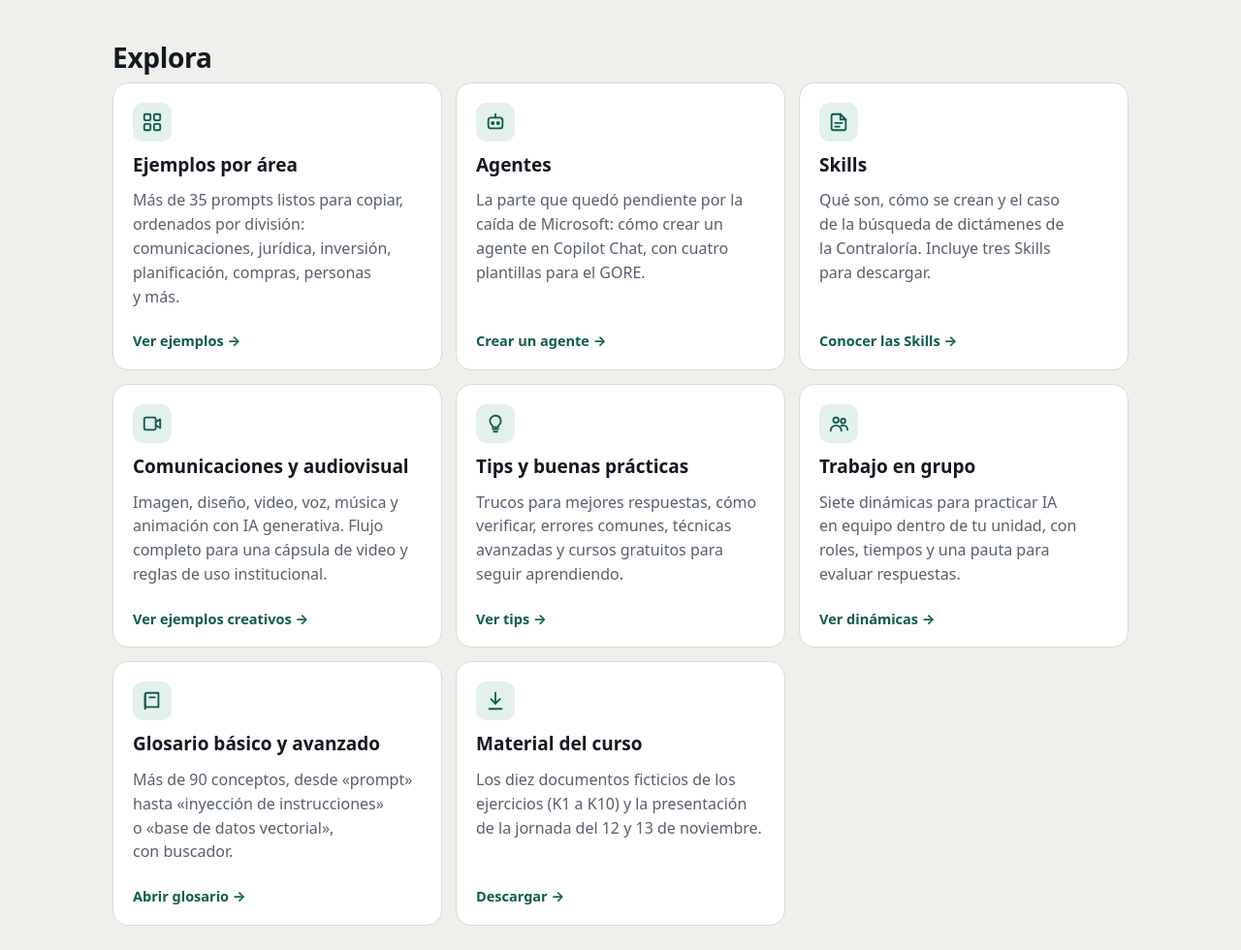
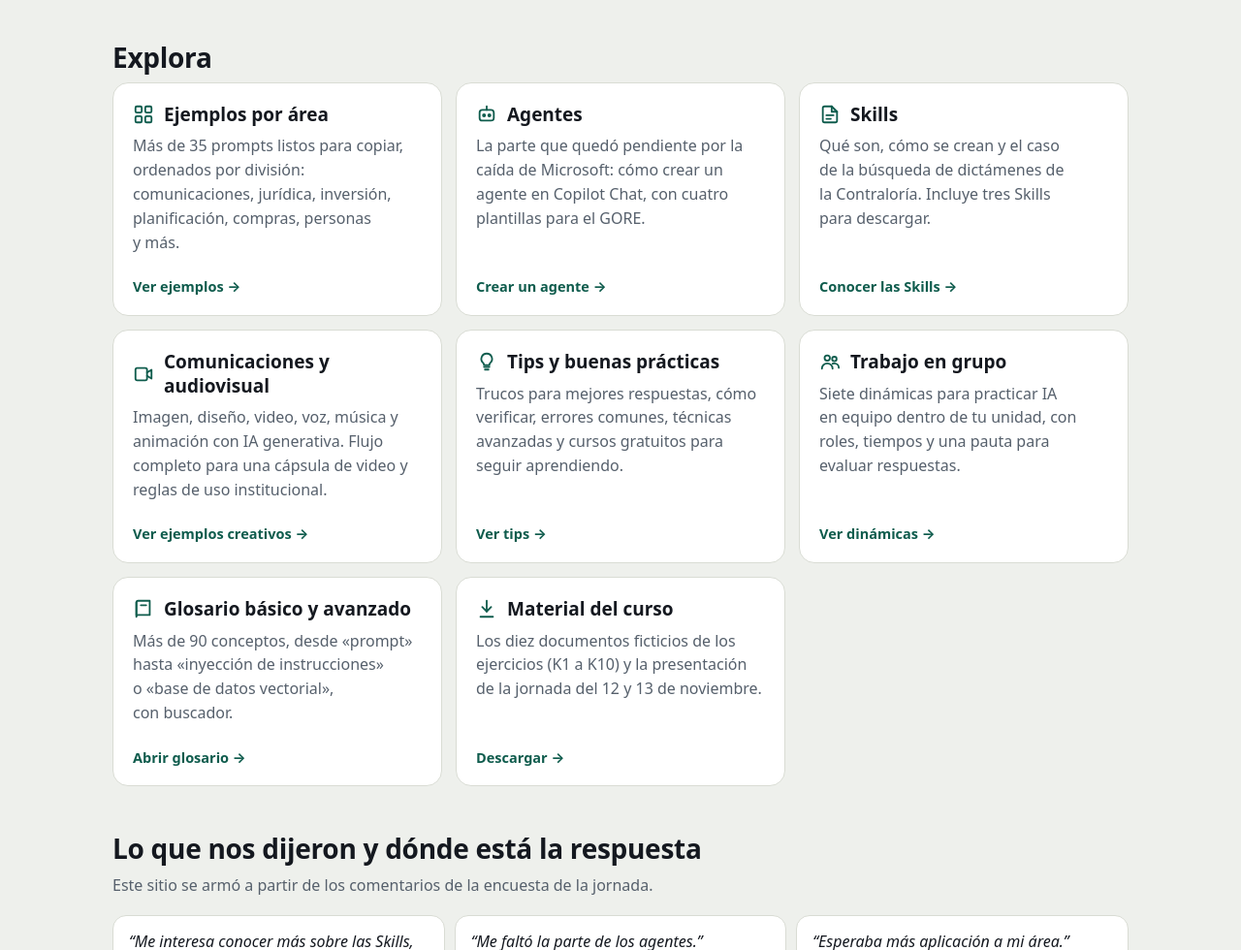
Before and after one commit to phmatelunav/RelatoriaGOREd1, a plain HTML site: page index.html in a window 1280 px wide. Shown: the part 464-1444 px from the top of the page at 97% size. Drawn offline with Linux system fonts and the light colour scheme.

Commit message:
Portada: íconos junto al título de cada tarjeta
Co-Authored-By: Claude Opus 5.5 <noreply@anthropic.com>
Claude-Session: https://claude.ai/code/session_01Y9dAHYVMZypakCU3rADTXG

```diff
--- a/assets/site.css
+++ b/assets/site.css
@@ -61,7 +61,9 @@ section{scroll-margin-top:72px}
 a.card{text-decoration:none;color:inherit;display:flex;flex-direction:column;gap:6px;transition:border-color .15s,transform .15s}
 a.card:hover,a.card:focus-visible{border-color:var(--accent);transform:translateY(-2px);outline:none}
 a.card .go{margin-top:auto;padding-top:8px;font-weight:700;color:var(--accent);font-size:14.5px}
-.ico{width:40px;height:40px;border-radius:11px;background:var(--accent-2);color:var(--accent);display:grid;place-items:center;flex:none;margin-bottom:6px}
+.ch{display:flex;align-items:center;gap:10px;margin-bottom:2px}
+.ch h3{margin:0}
+.ico{color:var(--accent);display:flex;flex:none}
 .ico svg{width:22px;height:22px}
 .card.hl{border:2px solid var(--accent)}
 
--- a/index.html
+++ b/index.html
@@ -24,50 +24,42 @@
 <h2 style="margin-top:20px">Explora</h2>
 <div class="grid g3">
   <a class="card" href="areas.html">
-    <span class="ico" aria-hidden="true"><svg viewBox="0 0 24 24" fill="none" stroke="currentColor" stroke-width="2" stroke-linecap="round" stroke-linejoin="round"><rect x="3" y="3" width="7" height="7" rx="1.5"/><rect x="14" y="3" width="7" height="7" rx="1.5"/><rect x="3" y="14" width="7" height="7" rx="1.5"/><rect x="14" y="14" width="7" height="7" rx="1.5"/></svg></span>
-    <h3>Ejemplos por área</h3>
+    <div class="ch"><span class="ico" aria-hidden="true"><svg viewBox="0 0 24 24" fill="none" stroke="currentColor" stroke-width="2" stroke-linecap="round" stroke-linejoin="round"><rect x="3" y="3" width="7" height="7" rx="1.5"/><rect x="14" y="3" width="7" height="7" rx="1.5"/><rect x="3" y="14" width="7" height="7" rx="1.5"/><rect x="14" y="14" width="7" height="7" rx="1.5"/></svg></span><h3>Ejemplos por área</h3></div>
     <p>Más de 35 prompts listos para copiar, ordenados por división: comunicaciones, jurídica, inversión, planificación, compras, personas y más.</p>
     <span class="go">Ver ejemplos →</span>
   </a>
   <a class="card" href="agentes.html">
-    <span class="ico" aria-hidden="true"><svg viewBox="0 0 24 24" fill="none" stroke="currentColor" stroke-width="2" stroke-linecap="round" stroke-linejoin="round"><rect x="4" y="7" width="16" height="12" rx="3"/><path d="M12 3v4"/><circle cx="9" cy="13" r="1.2"/><circle cx="15" cy="13" r="1.2"/></svg></span>
-    <h3>Agentes</h3>
+    <div class="ch"><span class="ico" aria-hidden="true"><svg viewBox="0 0 24 24" fill="none" stroke="currentColor" stroke-width="2" stroke-linecap="round" stroke-linejoin="round"><rect x="4" y="7" width="16" height="12" rx="3"/><path d="M12 3v4"/><circle cx="9" cy="13" r="1.2"/><circle cx="15" cy="13" r="1.2"/></svg></span><h3>Agentes</h3></div>
     <p>La parte que quedó pendiente por la caída de Microsoft: cómo crear un agente en Copilot Chat, con cuatro plantillas para el GORE.</p>
     <span class="go">Crear un agente →</span>
   </a>
   <a class="card" href="skills.html">
-    <span class="ico" aria-hidden="true"><svg viewBox="0 0 24 24" fill="none" stroke="currentColor" stroke-width="2" stroke-linecap="round" stroke-linejoin="round"><path d="M14 3H6a2 2 0 0 0-2 2v14a2 2 0 0 0 2 2h12a2 2 0 0 0 2-2V9z"/><path d="M14 3v6h6"/><path d="M8 13h8M8 17h5"/></svg></span>
-    <h3>Skills</h3>
+    <div class="ch"><span class="ico" aria-hidden="true"><svg viewBox="0 0 24 24" fill="none" stroke="currentColor" stroke-width="2" stroke-linecap="round" stroke-linejoin="round"><path d="M14 3H6a2 2 0 0 0-2 2v14a2 2 0 0 0 2 2h12a2 2 0 0 0 2-2V9z"/><path d="M14 3v6h6"/><path d="M8 13h8M8 17h5"/></svg></span><h3>Skills</h3></div>
     <p>Qué son, cómo se crean y el caso de la búsqueda de dictámenes de la Contraloría. Incluye tres Skills para descargar.</p>
     <span class="go">Conocer las Skills →</span>
   </a>
   <a class="card" href="comunicaciones.html">
-    <span class="ico" aria-hidden="true"><svg viewBox="0 0 24 24" fill="none" stroke="currentColor" stroke-width="2" stroke-linecap="round" stroke-linejoin="round"><rect x="3" y="5" width="13" height="14" rx="2"/><path d="m16 10 5-3v10l-5-3"/></svg></span>
-    <h3>Comunicaciones y audiovisual</h3>
+    <div class="ch"><span class="ico" aria-hidden="true"><svg viewBox="0 0 24 24" fill="none" stroke="currentColor" stroke-width="2" stroke-linecap="round" stroke-linejoin="round"><rect x="3" y="5" width="13" height="14" rx="2"/><path d="m16 10 5-3v10l-5-3"/></svg></span><h3>Comunicaciones y audiovisual</h3></div>
     <p>Imagen, diseño, video, voz, música y animación con IA generativa. Flujo completo para una cápsula de video y reglas de uso institucional.</p>
     <span class="go">Ver ejemplos creativos →</span>
   </a>
   <a class="card" href="tips.html">
-    <span class="ico" aria-hidden="true"><svg viewBox="0 0 24 24" fill="none" stroke="currentColor" stroke-width="2" stroke-linecap="round" stroke-linejoin="round"><path d="M9 18h6M10 21h4"/><path d="M12 3a6 6 0 0 0-4 10.5c.7.7 1 1.5 1 2.5h6c0-1 .3-1.8 1-2.5A6 6 0 0 0 12 3z"/></svg></span>
-    <h3>Tips y buenas prácticas</h3>
+    <div class="ch"><span class="ico" aria-hidden="true"><svg viewBox="0 0 24 24" fill="none" stroke="currentColor" stroke-width="2" stroke-linecap="round" stroke-linejoin="round"><path d="M9 18h6M10 21h4"/><path d="M12 3a6 6 0 0 0-4 10.5c.7.7 1 1.5 1 2.5h6c0-1 .3-1.8 1-2.5A6 6 0 0 0 12 3z"/></svg></span><h3>Tips y buenas prácticas</h3></div>
     <p>Trucos para mejores respuestas, cómo verificar, errores comunes, técnicas avanzadas y cursos gratuitos para seguir aprendiendo.</p>
     <span class="go">Ver tips →</span>
   </a>
   <a class="card" href="grupos.html">
-    <span class="ico" aria-hidden="true"><svg viewBox="0 0 24 24" fill="none" stroke="currentColor" stroke-width="2" stroke-linecap="round" stroke-linejoin="round"><circle cx="9" cy="8" r="3"/><circle cx="17" cy="9" r="2.5"/><path d="M3 20c0-3.3 2.7-6 6-6s6 2.7 6 6"/><path d="M15 14.3c.6-.2 1.3-.3 2-.3 2.8 0 5 2.2 5 5"/></svg></span>
-    <h3>Trabajo en grupo</h3>
+    <div class="ch"><span class="ico" aria-hidden="true"><svg viewBox="0 0 24 24" fill="none" stroke="currentColor" stroke-width="2" stroke-linecap="round" stroke-linejoin="round"><circle cx="9" cy="8" r="3"/><circle cx="17" cy="9" r="2.5"/><path d="M3 20c0-3.3 2.7-6 6-6s6 2.7 6 6"/><path d="M15 14.3c.6-.2 1.3-.3 2-.3 2.8 0 5 2.2 5 5"/></svg></span><h3>Trabajo en grupo</h3></div>
     <p>Siete dinámicas para practicar IA en equipo dentro de tu unidad, con roles, tiempos y una pauta para evaluar respuestas.</p>
     <span class="go">Ver dinámicas →</span>
   </a>
   <a class="card" href="glosario.html">
-    <span class="ico" aria-hidden="true"><svg viewBox="0 0 24 24" fill="none" stroke="currentColor" stroke-width="2" stroke-linecap="round" stroke-linejoin="round"><path d="M4 5a2 2 0 0 1 2-2h13v16H6a2 2 0 0 0-2 2z"/><path d="M4 19V5"/><path d="M9 8h6"/></svg></span>
-    <h3>Glosario básico y avanzado</h3>
+    <div class="ch"><span class="ico" aria-hidden="true"><svg viewBox="0 0 24 24" fill="none" stroke="currentColor" stroke-width="2" stroke-linecap="round" stroke-linejoin="round"><path d="M4 5a2 2 0 0 1 2-2h13v16H6a2 2 0 0 0-2 2z"/><path d="M4 19V5"/><path d="M9 8h6"/></svg></span><h3>Glosario básico y avanzado</h3></div>
     <p>Más de 90 conceptos, desde «prompt» hasta «inyección de instrucciones» o «base de datos vectorial», con buscador.</p>
     <span class="go">Abrir glosario →</span>
   </a>
   <a class="card" href="material.html">
-    <span class="ico" aria-hidden="true"><svg viewBox="0 0 24 24" fill="none" stroke="currentColor" stroke-width="2" stroke-linecap="round" stroke-linejoin="round"><path d="M12 3v12"/><path d="m7 10 5 5 5-5"/><path d="M5 21h14"/></svg></span>
-    <h3>Material del curso</h3>
+    <div class="ch"><span class="ico" aria-hidden="true"><svg viewBox="0 0 24 24" fill="none" stroke="currentColor" stroke-width="2" stroke-linecap="round" stroke-linejoin="round"><path d="M12 3v12"/><path d="m7 10 5 5 5-5"/><path d="M5 21h14"/></svg></span><h3>Material del curso</h3></div>
     <p>Los diez documentos ficticios de los ejercicios (K1 a K10) y la presentación de la jornada del 12 y 13 de noviembre.</p>
     <span class="go">Descargar →</span>
   </a>
```
